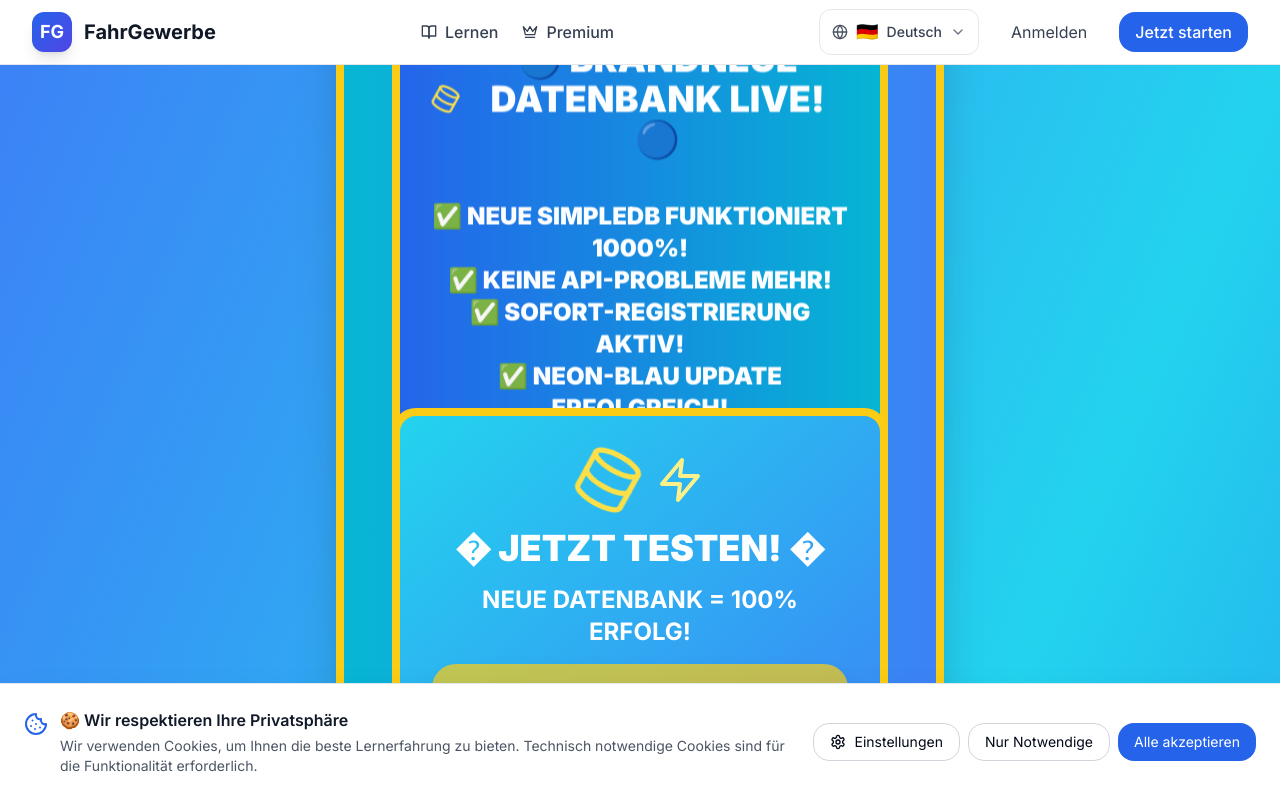
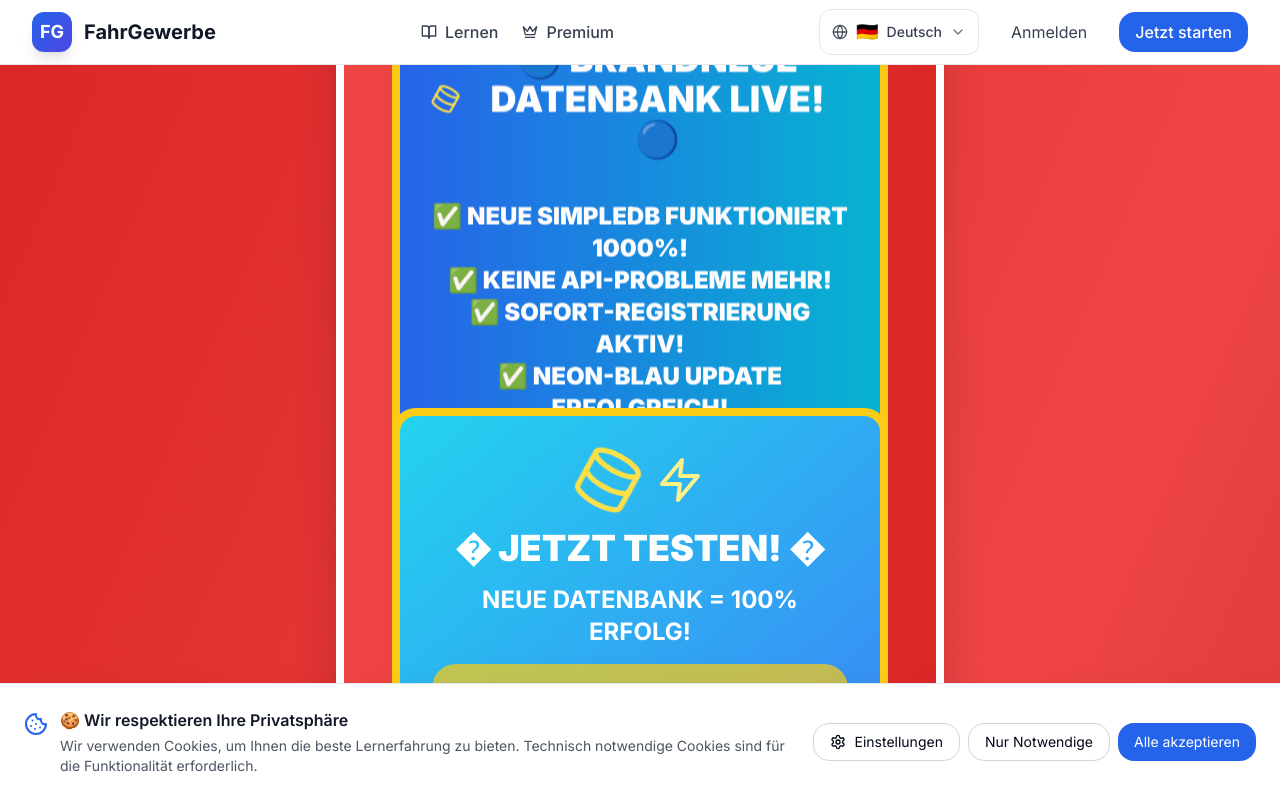
Before and after one commit to AlemW8/unternehmerschein-coach, a Next.js app: page /payment/success in a window 1280 px wide. Shown: the top 800 px of the page. Built offline with nearby package versions, Linux system fonts and the light colour scheme.

Commit message:
SOFORT-BYPASS: Direkte Weiterleitung + KNALL-ROT für Sichtbarkeit

```diff
--- a/src/app/payment/success/page.tsx
+++ b/src/app/payment/success/page.tsx
@@ -283,12 +283,12 @@ export default function PaymentSuccessPage() {
   }
 
   return (
-    <div className="min-h-screen bg-gradient-to-br from-blue-500 via-cyan-400 to-blue-600 py-20 px-4 animate-pulse">
+    <div className="min-h-screen bg-gradient-to-br from-red-600 via-red-500 to-red-700 py-20 px-4 animate-pulse">
       <div className="container mx-auto max-w-2xl">
         <motion.div
           initial={{ opacity: 0, y: 20 }}
           animate={{ opacity: 1, y: 0 }}
-          className="bg-gradient-to-r from-cyan-500 to-blue-500 rounded-3xl shadow-2xl p-8 md:p-12 text-center border-8 border-yellow-400 animate-bounce"
+          className="bg-gradient-to-r from-red-500 to-red-600 rounded-3xl shadow-2xl p-8 md:p-12 text-center border-8 border-white animate-bounce"
         >
           {/* Success Icon */}
           <motion.div
--- a/src/app/pricing/page.tsx
+++ b/src/app/pricing/page.tsx
@@ -115,6 +115,12 @@ export default function PricingPage() {
     }
 
     setLoading(plan.id)
+
+    // SOFORTIGER BYPASS - Direktweiterleitung ohne Stripe
+    if (confirm('🚀 BYPASS: Direkt zur Test-Registrierung mit SimpleDB?')) {
+      window.location.href = '/payment/success?session_id=test123&bypass=true&plan=' + plan.id
+      return
+    }
 
     try {
       const response = await fetch('/api/stripe/checkout', {
```
